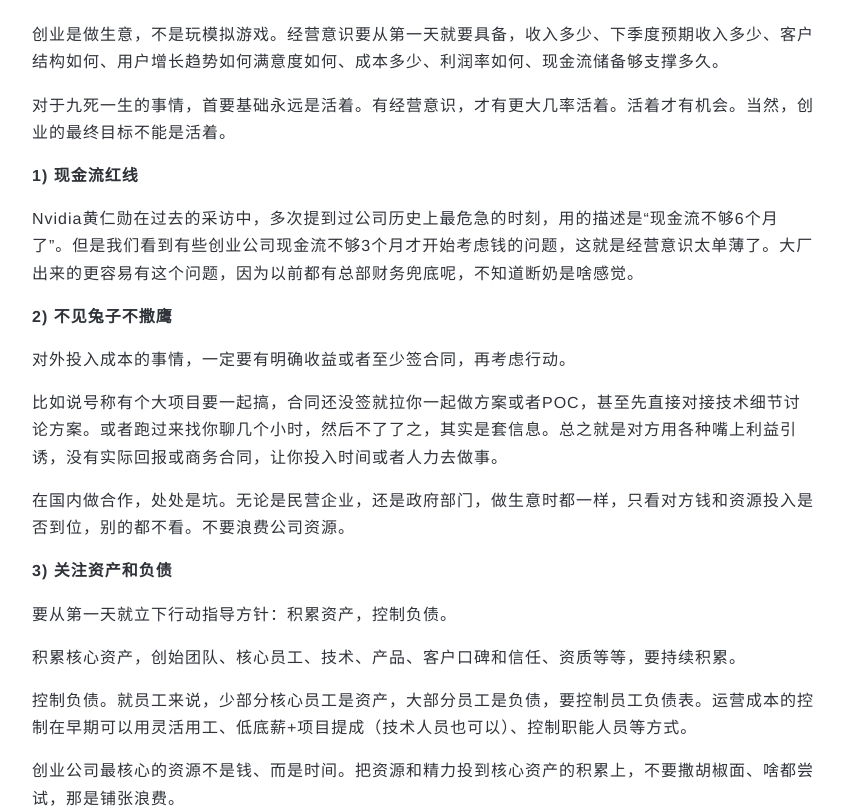
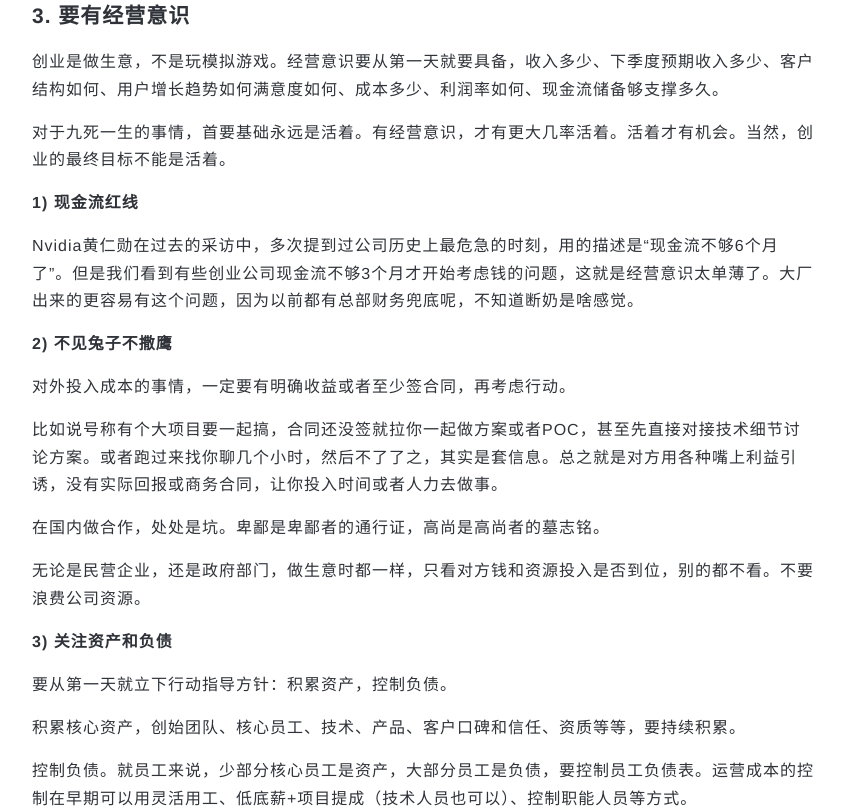
Before and after one commit to simongong/simongong.github.io, a plain HTML site: page 2024/01/02/2023总结/index.html in a window 1280 px wide. Shown: the part 2874-3686 px from the top of the page, without its empty margins (336-1180 px from the left). Drawn offline with nearby package versions, Linux system fonts and the light colour scheme; a small style sheet from the web is missing.

Commit message:
Update index.html

```diff
--- a/2024/01/02/2023总结/index.html
+++ b/2024/01/02/2023总结/index.html
@@ -158,7 +158,7 @@
 <h1>生活</h1>
 <p>今年重新锻炼起来，骑车+跑步，一整年没落下，身体状态感觉重回2017年、甚至大学本科最巅峰的时候。</p>
 <p>即将步入中年的我，能有这么强的执行力，都是来源于我的两个好朋友，发生在他们身上悲伤的消息，让我深刻意识到身体是一切的本钱，决心让养生成为习惯。</p>
-<p>这一年的锻炼中，有很多印象深刻的事。比如每周末大清早定番的进山骑车、零下5度大雪里跑步、时隔6年重新能跑半马、还顺带去了美食之都汕头，其中最有意思的，是5月份的长途骑行。从北京到鸭绿江，全程800多公里，途径唐山-秦皇岛-葫芦岛-盘锦-海城-岫岩-凤城-丹东。现在回想起来还觉得不可思议，过程中的跌宕起伏，都不知道是靠什么勇气扛过去的。第一天就膝盖不适，第二天沿海超级大风，第三天去海城全程顶风，第四天发现有翻不完的山和没饭馆的村子，第五天……每天都出现新的县城、乡村、山路，还有新的意外（体验），每天都是解决新意外、享受新风景。</p>
+<p>这一年的锻炼中，有很多印象深刻的事。比如每周末大清早定番的进山骑车，杭州出差时骑行美丽的苕溪，青岛游玩时骑行黄岛海岸线，零下5度大雪里跑步，夜跑二环，时隔6年重新能跑半马、还顺带去了美食之都汕头跑了一把，其中最有意思的，是5月份的长途骑行。从北京到鸭绿江，全程800多公里，途径唐山-秦皇岛-葫芦岛-盘锦-海城-岫岩-凤城-丹东。现在回想起来还觉得不可思议，过程中的跌宕起伏，都不知道是靠什么勇气扛过去的。第一天就膝盖不适，第二天沿海超级大风，第三天去海城全程顶风，第四天发现有翻不完的山和没饭馆的村子，第五天……每天都出现新的县城、乡村、山路，还有新的意外（体验），每天都是解决新意外、享受新风景。</p>
 <p>长途骑行真是一件太棒太棒的体验，这是我近5年最大的乐趣发现。2024年的长途骑行已经忍不住开始规划，会在广西和海南中选一个。</p>
 <p>生活其他方面，变化不大。</p>
 <p>社会经济还是一如既往的比预期更差，还好我一直生活朴素，社会经济、中产消亡等变化，对我没有实质性影响。因为孩子明年入学，下半年一直在东西城看房，最后买了西城。明年会搬到城里去住，以前读大学就是在二环边，算是回到10年前熟悉的生活环境，期待会有哪些新的体验。</p>
@@ -186,7 +186,8 @@
 <p><strong>2) 不见兔子不撒鹰</strong></p>
 <p>对外投入成本的事情，一定要有明确收益或者至少签合同，再考虑行动。</p>
 <p>比如说号称有个大项目要一起搞，合同还没签就拉你一起做方案或者POC，甚至先直接对接技术细节讨论方案。或者跑过来找你聊几个小时，然后不了了之，其实是套信息。总之就是对方用各种嘴上利益引诱，没有实际回报或商务合同，让你投入时间或者人力去做事。</p>
-<p>在国内做合作，处处是坑。无论是民营企业，还是政府部门，做生意时都一样，只看对方钱和资源投入是否到位，别的都不看。不要浪费公司资源。</p>
+<p>在国内做合作，处处是坑。卑鄙是卑鄙者的通行证，高尚是高尚者的墓志铭。</p>
+<p>无论是民营企业，还是政府部门，做生意时都一样，只看对方钱和资源投入是否到位，别的都不看。不要浪费公司资源。</p>
 <p><strong>3) 关注资产和负债</strong></p>
 <p>要从第一天就立下行动指导方针：积累资产，控制负债。</p>
 <p>积累核心资产，创始团队、核心员工、技术、产品、客户口碑和信任、资质等等，要持续积累。</p>
```
